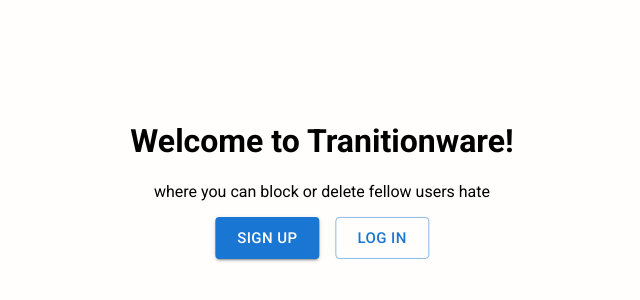
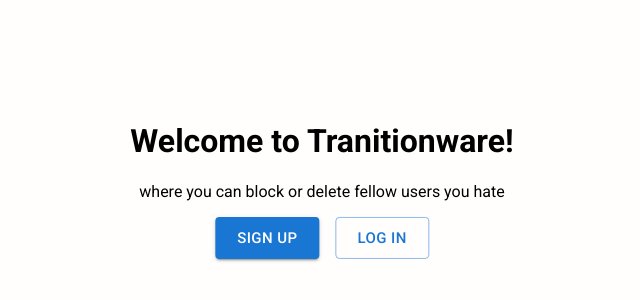
Before and after one commit to beckSafarov/SnailMail, a React (Create React App) app: page / in a window 1280 px wide. Shown: the part 60-360 px from the top of the page, without its empty margins (318-958 px from the left). Built offline with nearby package versions, Linux system fonts and the light colour scheme; no server answers.

Commit message:
small fix

```diff
--- a/src/pages/LandingScreen.jsx
+++ b/src/pages/LandingScreen.jsx
@@ -16,7 +16,7 @@ function LandingScreen() {
   return (
     <FullyCentered>
       <h1>Welcome to Tranitionware!</h1>
-      <p>where you can block or delete fellow users hate</p>
+      <p>where you can block or delete fellow users you hate</p>
       <Stack
         direction='row'
         spacing={2}
```
